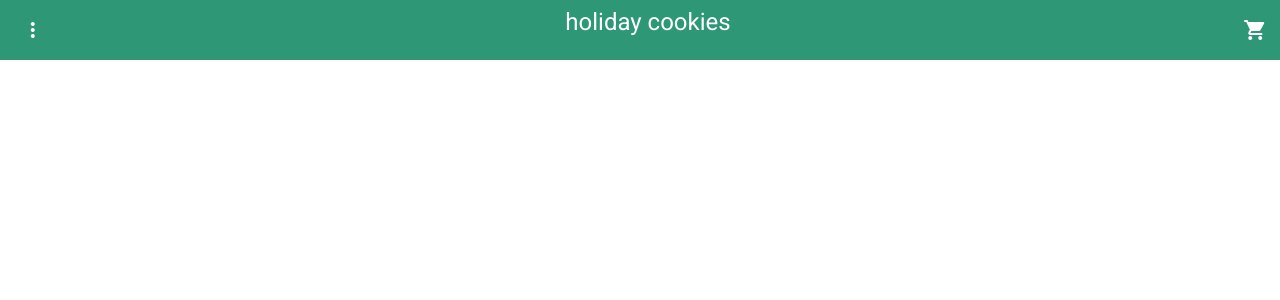
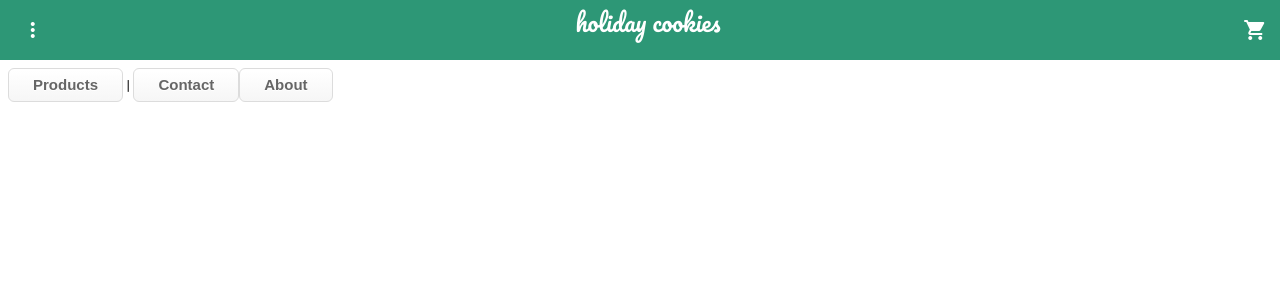
Before and after one commit to lindsay902/Cookie-Business-App, an Angular app: page / in a window 1280 px wide. Shown: the top 300 px of the page. Built offline with nearby package versions, Linux system fonts and the light colour scheme.

Commit message:
recommiting load error

```diff
--- a/src/app/app.component.html
+++ b/src/app/app.component.html
@@ -1,4 +1,7 @@
 <app-navigation-bar></app-navigation-bar>
+<br>
+<br>
+<br>
 
 <router-outlet>
   <nav>
--- a/src/app/navigation-bar/navigation-bar.component.html
+++ b/src/app/navigation-bar/navigation-bar.component.html
@@ -18,7 +18,7 @@
   </button>
   </span>
 
-  <h1 class="title">holiday cookies</h1>
+  <h1 class="title" style="font-family: 'Pacifico', cursive;">holiday cookies</h1>
 
     <span class="material-icons">
       shopping_cart
```
